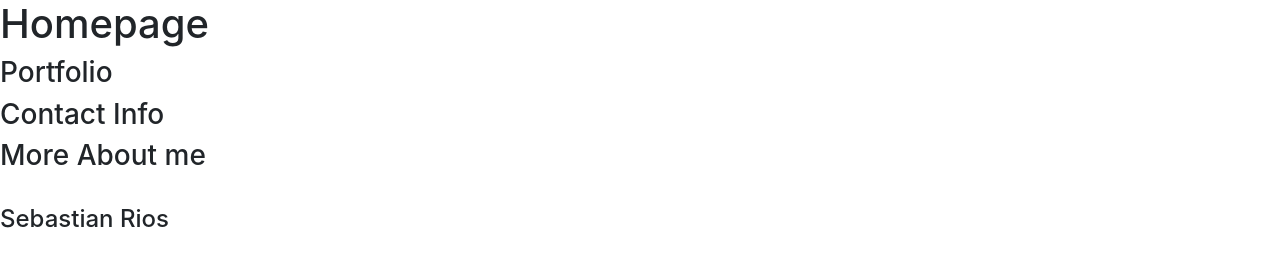
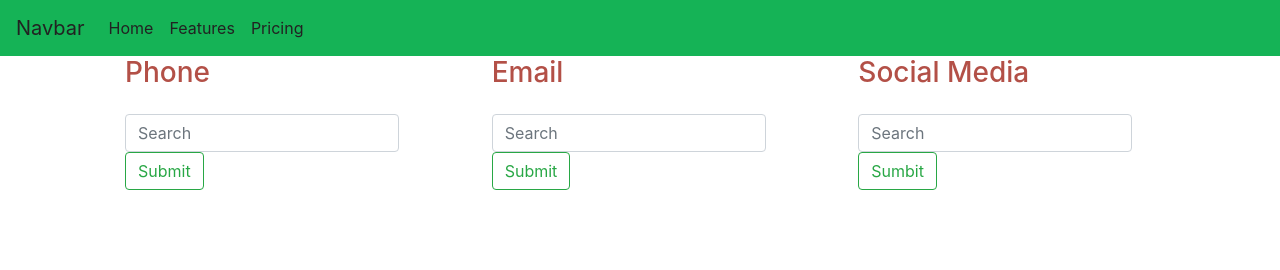
Before and after one commit to Sebass-Rios/Responsive-Portfolio, a plain HTML site: page contact.html in a window 1280 px wide. Drawn offline with nearby package versions, Linux system fonts and the light colour scheme.

Commit message:
added contact
fixed html nav bar. added contact methods and forms

```diff
--- a/contact.html
+++ b/contact.html
@@ -10,42 +10,80 @@
     <!-- Bootstrap CSS -->
     <link rel="stylesheet" href="https://stackpath.bootstrapcdn.com/bootstrap/4.3.1/css/bootstrap.min.css"
         integrity="sha384-ggOyR0iXCbMQv3Xipma34MD+dH/1fQ784/j6cY/iJTQUOhcWr7x9JvoRxT2MZw1T" crossorigin="anonymous">
+
+    <style>
+        .navbar {
+            background-color: #15B356;
+        }
+
+        h3 {
+            color: #B35047;
+        }
+
+        .textC {
+            color: #222;
+        }
+
+        .textC:hover {
+            color: #B35047;
+        }
+
+        p {
+            color: #444;
+        }
+    </style>
 </head>
 
 <body>
+    <!-- Top bar -->
+    <nav class="navbar navbar-expand-lg">
+        <a class="navbar-brand textC" href="#">Navbar</a>
+        <!-- Dropdown menu for mobile/small screens -->
+        <button class="navbar-toggler" type="button" data-toggle="collapse" data-target="#navbarToggler"
+            aria-controls="navbarToggler" aria-expanded="false" aria-label="Toggle navigation">
+            <span class=".bg-dark">Menu</span>
+        </button>
 
-    <header>
-        <h1 class="">Homepage</h1>
-        <h3 class="">Portfolio</h3>
-        <h3 class="">Contact Info</h3>
-        <h3 class="">More About me</h3>
-    </header>
+        <div class="collapse navbar-collapse" id="navbarToggler">
 
-    <img src="" alt="">
+            <div class="navbar-nav">
+                <a class="nav-link active textC" href="#">Home <span class="sr-only">(current)</span></a>
+                <a class="nav-link textC" href="#">Features</a>
+                <a class="nav-link textC" href="#">Pricing</a>
+            </div>
+        </div>
+
+    </nav>
 
     <!-- Main Article -->
-    <section class="">
-        <Article class="">
-
-            <h4 class="">Sebastian Rios</h4>
-
-            <img src="" alt="">
-            <!-- about Sebastian Rios -->
-                <p class="">
-
-                </p>
-        </Article>
-
-        <!-- hobbies -->
+    <section class="container">
         <article class="">
 
-            <h3 class=""> </h3>
+            <ul class="row">
+                <h3 class="col-4">Phone</h3>
+                <h3 class="col-4">Email</h3>
+                <h3 class="col-4">Social Media</h3>
+            </ul>
+            <ul class="row">
+                <form class="form-inline my-2 my-lg-0 col-4">
+                    <input class="form-control mr-sm-2" type="search" placeholder="Search" aria-label="Search">
+                    <button class="btn btn-outline-success my-2 my-sm-0" type="submit">Submit</button>
+                  </form>
+                  <form class="form-inline my-2 my-lg-0 col-4">
+                    <input class="form-control mr-sm-2" type="search" placeholder="Search" aria-label="Search">
+                    <button class="btn btn-outline-success my-2 my-sm-0" type="submit">Submit</button>
+                  </form>
+                  <form class="form-inline my-2 my-lg-0 col-4">
+                    <input class="form-control mr-sm-2" type="search" placeholder="Search" aria-label="Search">
+                    <button class="btn btn-outline-success my-2 my-sm-0" type="submit">Sumbit</button>
+                  </form>
+            </ul>
 
-            <img src="" alt="">
-            <!-- hobby discription -->
-            <p class="">
 
-            </p>
+        </article>
+
+        <!-- Homepage -->
+        <article class="row">
 
         </article>
 
```
